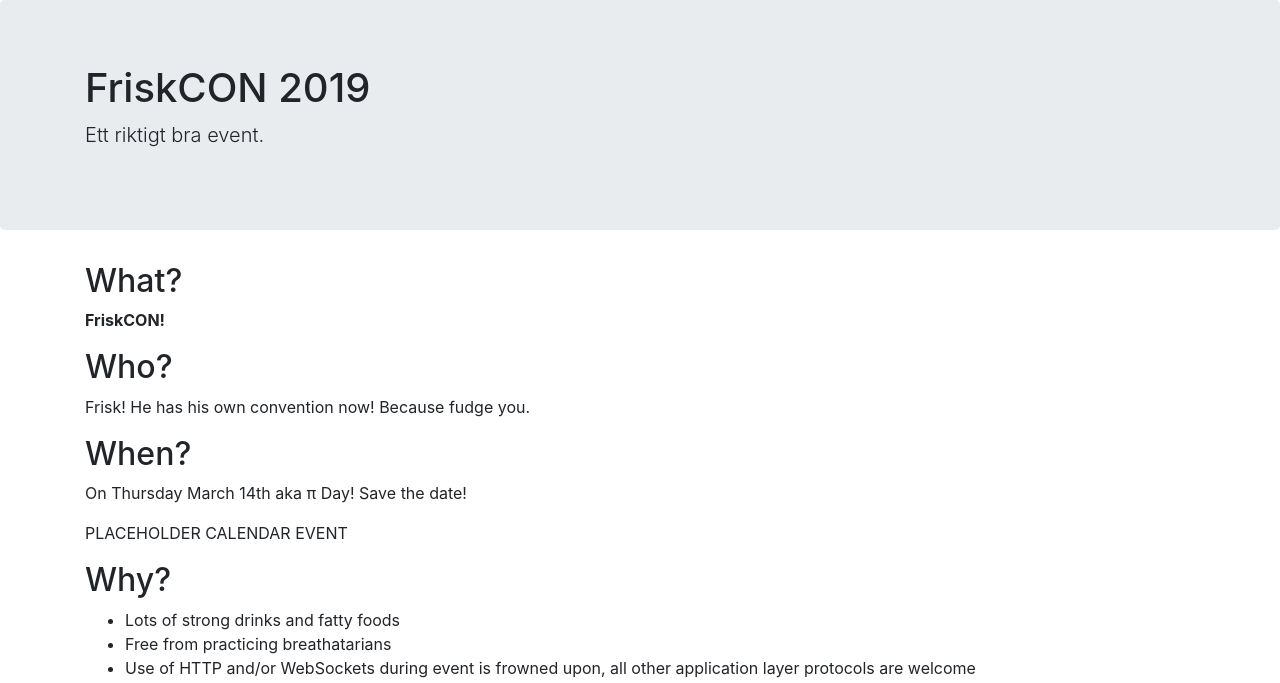
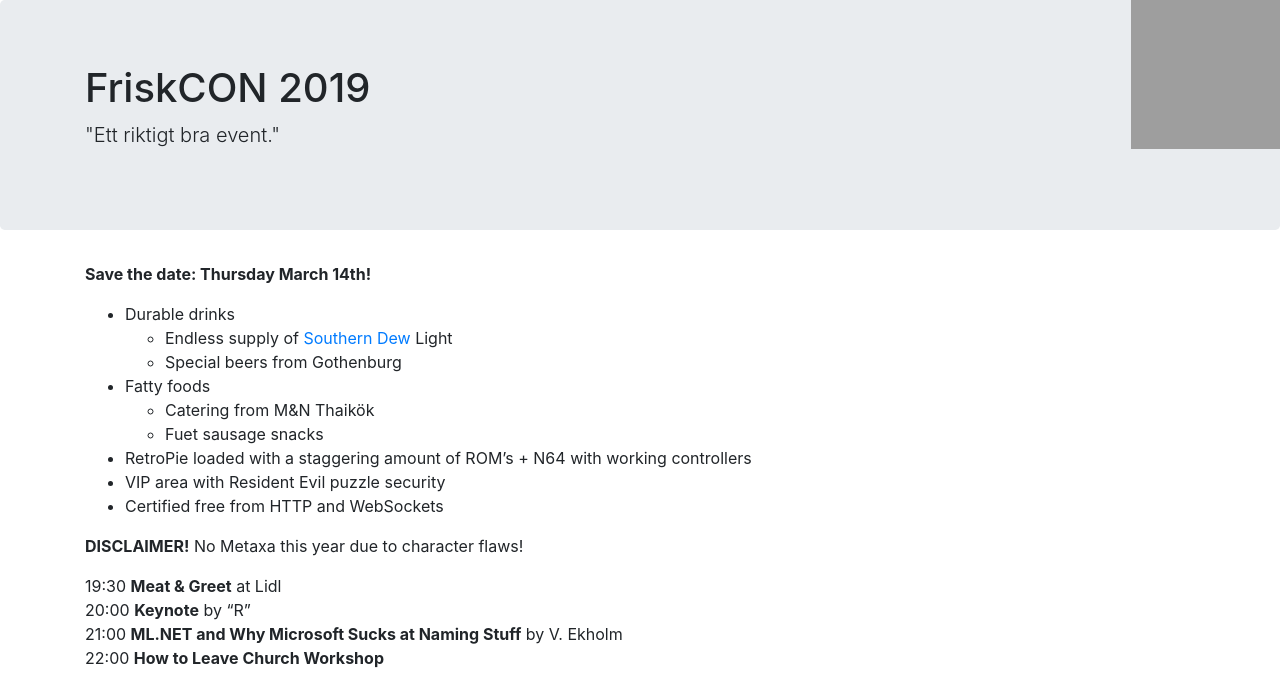
Before and after one commit to vikekh/friskcon, a Jekyll site: the page built from index.md, in a window 1280 px wide. Shown: the top 683 px of the page. Built offline with Jekyll 4.4.1, drawn with Linux system fonts in a browser that asks for light colours; our own code applies the rules of GitHub Pages for plain Markdown files; some of the changed text lies outside the part shown; grey boxes are pictures that could not be loaded.

Commit message:
Final touches

```diff
--- a/_layouts/default.html
+++ b/_layouts/default.html
@@ -13,14 +13,21 @@
     <header class="jumbotron">
         <div class="container">
             <h1>{{ site.title }}</h1>
-            <p class="lead">Ett riktigt bra event.</p>
+            <p class="lead">"Ett riktigt bra event."</p>
+        </div>
+        <div class="ribbon">
+            <a href="https://github.com/vikekh/friskcon">
+                <img width="149" height="149" src="https://github.blog/wp-content/uploads/2008/12/forkme_right_green_007200.png?resize=149%2C149" class="attachment-full size-full" alt="Fork me on GitHub" data-recalc-dims="1">
+            </a>
         </div>
     </header>
     <main class="container">
         {{ content }}
     </main>
     <footer class="container">
-        &copy; vikekh
+        <p>
+            <a href="https://github.com/vikekh">&copy; 2019 vikekh</a>
+        </p>
     </footer>
 
     <script src="https://code.jquery.com/jquery-3.3.1.slim.min.js" integrity="sha384-q8i/X+965DzO0rT7abK41JStQIAqVgRVzpbzo5smXKp4YfRvH+8abtTE1Pi6jizo" crossorigin="anonymous"></script>
--- a/css/style.css
+++ b/css/style.css
@@ -1,4 +1,11 @@
-#map {
+.map {
     height: 400px;
     width: 100%;
+    margin-bottom: 1rem;
 }
+
+.ribbon {
+    position: absolute;
+    top: 0;
+    right: 0;
+}
--- a/index.md
+++ b/index.md
@@ -1,53 +1,22 @@
-## What?
+**Save the date: Thursday March 14th!**
 
-**FriskCON!**
+* Durable drinks
+    * Endless supply of [Southern Dew](http://www.haveacocktail.com/southern-dew.htm) Light
+    * Special beers from Gothenburg
+* Fatty foods
+    * Catering from M&N Thaikök
+    * Fuet sausage snacks
+* RetroPie loaded with a staggering amount of ROM's + N64 with working controllers
+* VIP area with Resident Evil puzzle security
+* Certified free from HTTP and WebSockets
 
-## Who?
-
-Frisk! He has his own convention now! Because fudge you.
-
-## When?
-
-On Thursday March 14th aka π Day! Save the date!
-
-PLACEHOLDER CALENDAR EVENT
-
-## Why?
-
-* Lots of strong drinks and fatty foods
-* Free from practicing breathatarians
-* Use of HTTP and/or WebSockets during event is frowned upon, all other application layer protocols are welcome
-* Working N64 controllers
-* VIP area with Resident Evil puzzle security
-
-## Why Not?
-
-* No Metaxa this year due to character flaws
-
-## Drinks?
-
-* Non-optional endless supply of Comfort Mountain
-* Special beers from Little London
-* Still no Metaxa
-
-## Food?
-
-* Catering from M&N Thaikök
-* Fuet sausage snacks
-* After-event dinner party at nearby Chinese joint
-
-## PLACEHOLDER HEADING
+**DISCLAIMER!** No Metaxa this year due to character flaws!
 
 19:30 **Meat & Greet** at Lidl\\
-20:00 **Keynote** by "Rupert"\\
-21:00 **ML.NET and Vomit Naming** by Secret Celeb\\
-22:00 **Church Workshop**\\
-00:00 **The Walking Dead** Prison episodes extravaganza all night long!
+20:00 **Keynote** by "R"\\
+21:00 **ML.NET and Why Microsoft Sucks at Naming Stuff** by V. Ekholm\\
+22:00 **How to Leave Church Workshop**
 
-## Where?
+We meet up outside Lidl, 1B Knife Street, Malmö at 19:30 sharp.
 
-We meet up outside Lidl, 1B Knife Street (Knivgatan), Malmö at 19:30 sharp.
-
-<div id="map"></div>
-
-## Sponsors
+<div class="map"></div>
```
Also changed, not shown: other parts of _layouts/default.html (+1 -1 lines).
